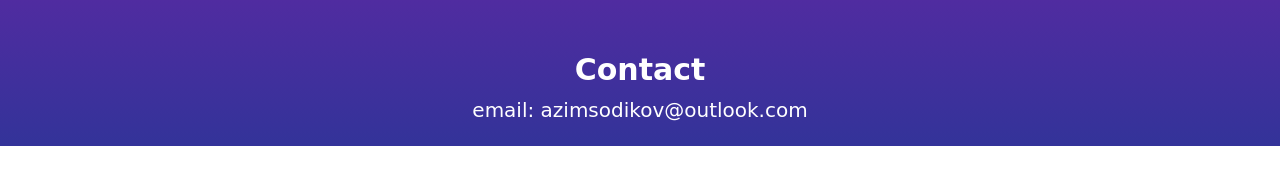
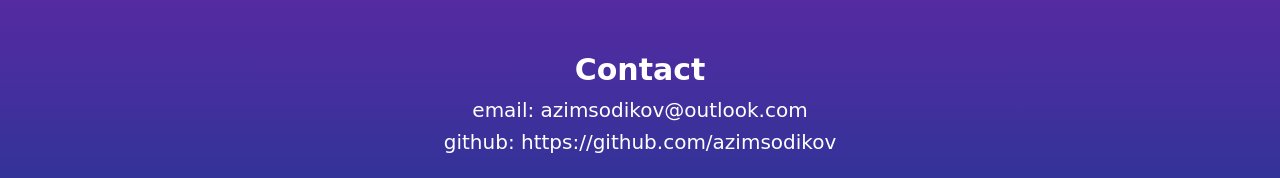
Before and after one commit to azimsodikov/profile, a website: page index.html in a window 1280 px wide. Shown: the part 889-1067 px from the top of the page. Before the commit the page ends 1035 px from the top, so only its background shows below. Drawn offline with Linux system fonts and the light colour scheme; a web font is replaced by a local one.

Commit message:
added more padding

```diff
--- a/index.html
+++ b/index.html
@@ -32,6 +32,7 @@
             <section class="contact">
                 <h1 class="contact__title">Contact</h1>
                 <span class="contact__content">email: azimsodikov@outlook.com</span>
+                <span class="contact__content">github: https://github.com/azimsodikov</span>
             </section>
         </div>
     </body>
--- a/sass/_layout.scss
+++ b/sass/_layout.scss
@@ -3,7 +3,7 @@
     flex-direction: column;
     justify-content: center;
     overflow: auto;
-    padding: 0 3rem;
+    padding: 0 7rem;
     text-align: center;
 }
 .profile {
@@ -34,4 +34,6 @@
 .contact {
     font-size: 2rem;
     padding: 2rem;
+    display: flex;
+    flex-direction: column;
 }
```
Also changed, not shown: css/style.css.
